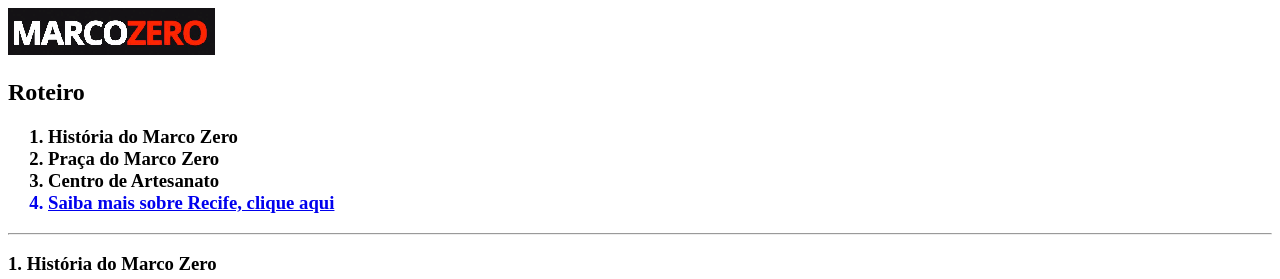
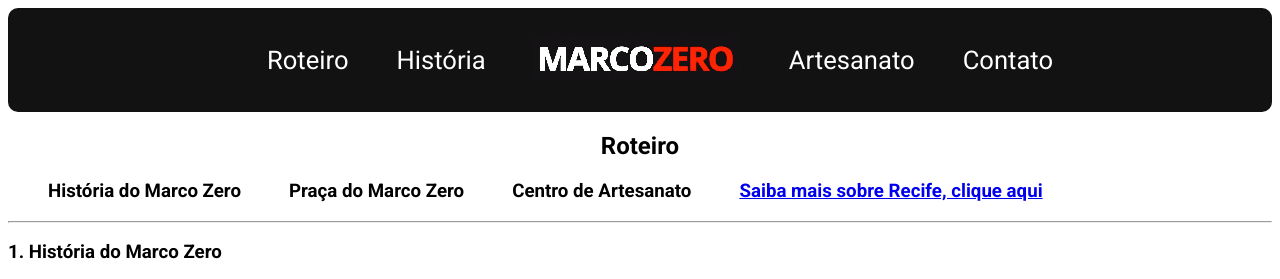
Before and after one commit to fabioabreu13/recife, a plain HTML site: page index.html in a window 1280 px wide. Shown: the top 279 px of the page. Drawn offline with Linux system fonts and the light colour scheme.

Commit message:
atualizado

```diff
--- a/index.html
+++ b/index.html
@@ -4,26 +4,41 @@
     <meta charset="UTF-8" />
     <meta name="viewport" content="width=device-width, initial-scale=1.0" />
     <title>Recife</title>
+    <link rel="stylesheet" href="style.css">
   </head>
   <body>
-    <header>
-      <a href="./index.html"
+    <nav>
+      <ul>
+        <li>Roteiro</li>
+        <li>História</li>
+        <li><a href="./index.html"
         ><img src="./img/marco-zero.jpg" alt="logo tipo marco zero"
-      /></a>
-    </header>
+      /></a></li>
+        <li>Artesanato</li>
+        <li>Contato</li>
+      </ul>
+
+    </nav>
     <main>
-      <h2>Roteiro</h2>
-      <h3>
-        <ol>
+     <div id="roteiro">
+        <h2>Roteiro</h2>
+        <h3>
+        <ul>
+
           <li>História do Marco Zero</li>
           <li>Praça do Marco Zero</li>
           <li>Centro de Artesanato</li>
           <a href="./recife.html" target="_blank"
             ><li>Saiba mais sobre Recife, clique aqui</li></a
           >
-        </ol>
+        </ul>
         <hr />
       </h3>
+     </div>
+
+
+
+
 
       <section>
         <h3>1. História do Marco Zero</h3>
--- /dev/null
+++ b/style.css
@@ -0,0 +1,29 @@
+@import url('https://fonts.googleapis.com/css2?family=Roboto:wght@400;700&display=swap');
+
+body {
+  font-family: 'Roboto', sans-serif;
+}
+
+nav {
+  display: flex;
+  justify-content: center;
+  align-items: center;
+  border-radius: 10px;
+
+  background-color: #121212;
+  color: white;
+  font-size: 1.6rem;
+
+  padding: 0 2.4rem;
+}
+
+ul {
+  display: flex;
+  list-style: none;
+  gap: 3rem;
+  align-items: center;
+}
+#roteiro h2{
+  display: flex;
+  justify-content: center;
+}
```
